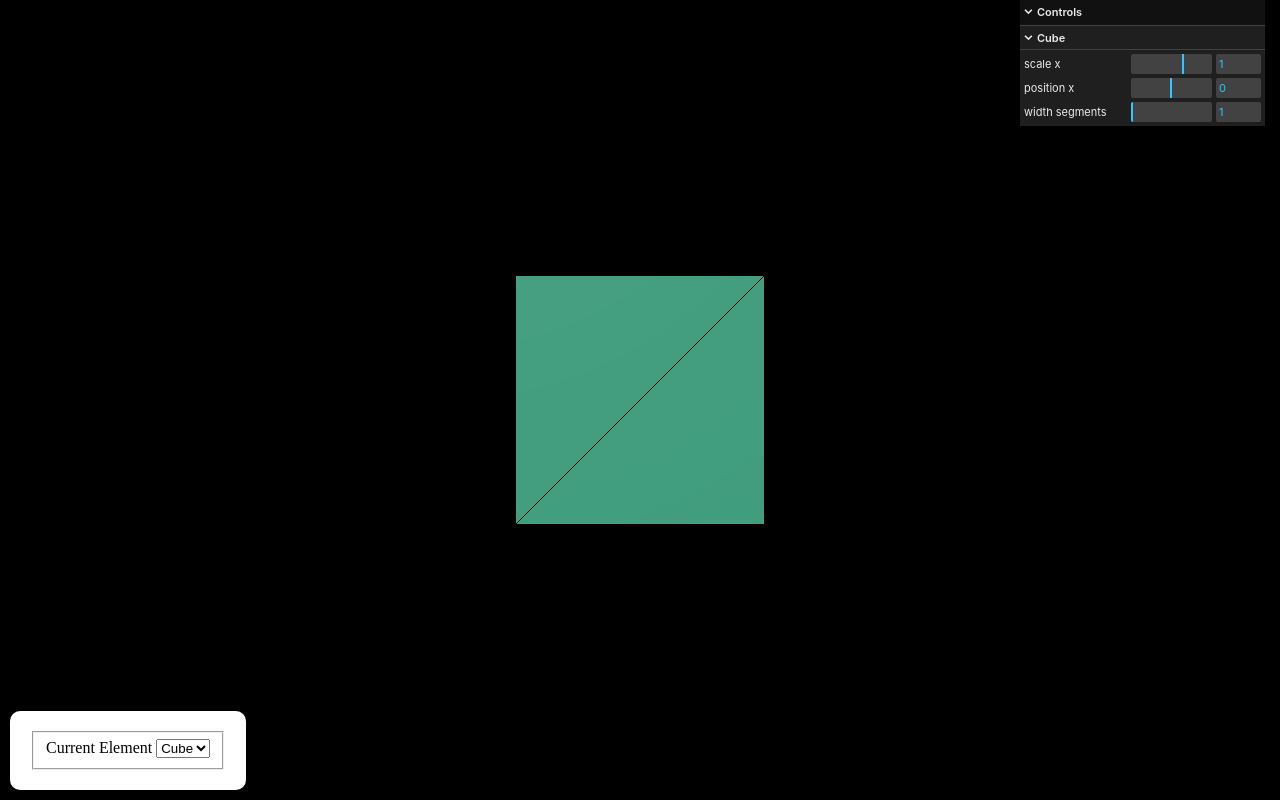
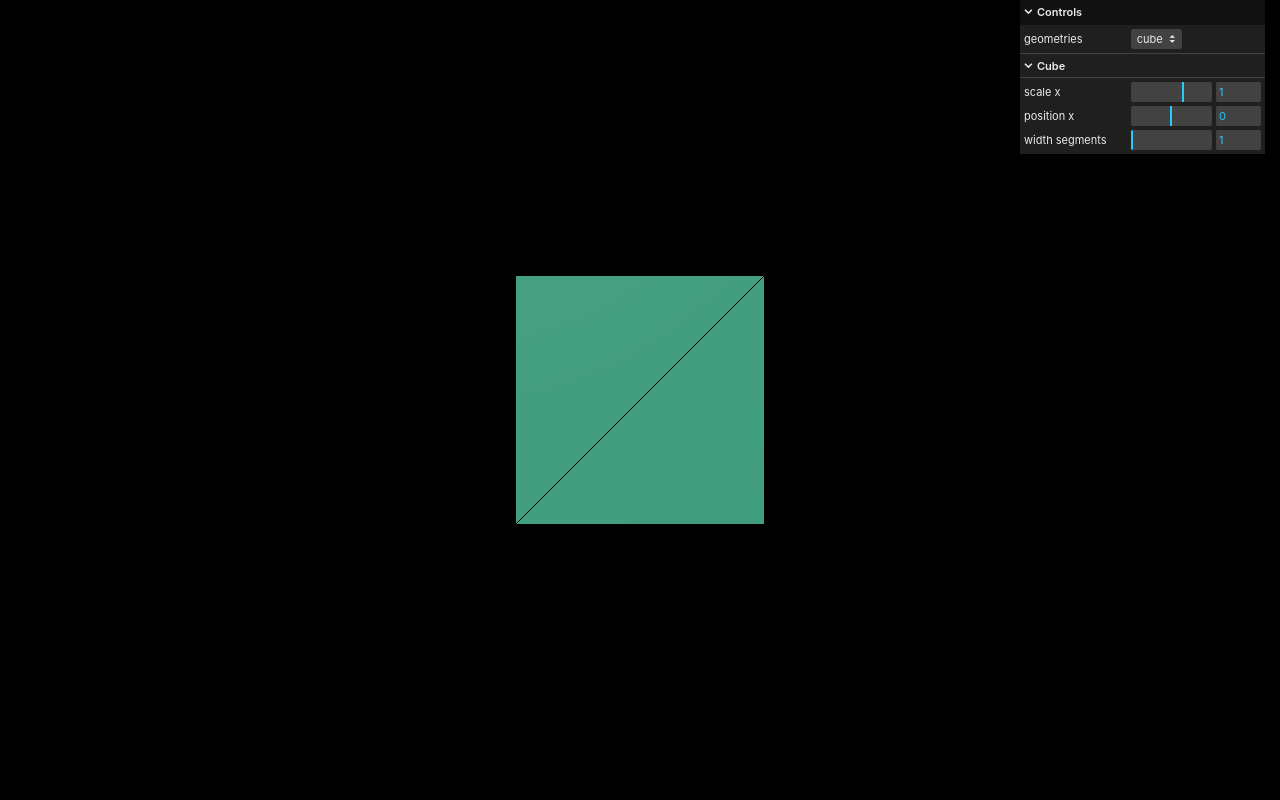
Before and after one commit to irvingvjuarez/threejs-fundamentals, a website built with Vite: page index.html in a window 1280 px wide. Built offline with nearby package versions, Linux system fonts and the light colour scheme.

Commit message:
Modifying dropdown for the one built-in

```diff
--- a/index.html
+++ b/index.html
@@ -6,15 +6,6 @@
         <link rel="stylesheet" type="text/css" href="style.css">
 	</head>
 	<body>
-		<section class="config">
-			<form class="config-form">
-				<fieldset>
-					<label for="primitives-select">Current Element</label>
-					<select id="primitives-select">
-					</select>
-				</fieldset>
-			</form>
-		</section>
         <canvas id="threejs-container"></canvas>
 		<script type="module" src="/main.js"></script>
 	</body>
--- a/setup/index.js
+++ b/setup/index.js
@@ -4,6 +4,7 @@ import { renderer } from '../utils/renderer';
 import { render, requestRenderIfNotRequested } from '../utils/render';
 import { camera } from '../utils/camera';
 import { scene } from '../utils/scene';
+import { gui } from '../utils/gui';
 
 export function setup() {
     // Creating a scene
@@ -34,6 +35,12 @@ export function setup() {
     controls.addEventListener('change', () => requestRenderIfNotRequested(renderRequested));
     window.addEventListener('resize', () => requestRenderIfNotRequested(renderRequested));
 
+    // Adding list of figures in gui
+    gui.add({geometries: 'Cube'}, 'geometries', {
+        cube: 'Cube',
+        circle: 'Circle'
+    })
+
     // Returning flag
     return renderRequested;
 }
--- a/setup/populatePrimitives.js
+++ b/setup/populatePrimitives.js
@@ -1,3 +1,4 @@
+import { gui } from '../utils/gui';
 import { makeInstance } from '../utils/makeInstance';
 import { render, requestRenderIfNotRequested } from '../utils/render';
 import { scene } from '../utils/scene';
@@ -22,43 +23,13 @@ function getPrimitives(renderRequested) {
     ];
 }
 
-function renderPrimitives(selectElement, primitives, renderRequested) {
-    const [optionSelected] = selectElement.selectedOptions;
-    const primitiveSelected = primitives.find(primitive => primitive.name === optionSelected.value);
-    const currentInstance = primitiveSelected.handler();
-
-    const form = document.querySelector('.config-form');
-    form.addEventListener('submit', event => event.preventDefault());
-
-    // form.addEventListener("input", (event) => {
-    //     const { target } = event;
-
-    //     switch (target.name) {
-    //         case 'position':
-    //             currentInstance.position[target.id] = Number(target.value);
-    //         break;
-    //     }
-    //     render(renderRequested);
-    // });
+function renderPrimitives(primitives, renderRequested) {
+    const [geometries] = gui.controllers;
+    const currentGeometry = geometries.initialValue;
+    const currentInstance = primitives.find(primitive => primitive.name === currentGeometry)?.handler();
 }
 
 export function populatePrimitives(renderRequested) {
-    const selectElement = document.getElementById('primitives-select');
     const primitives = getPrimitives(renderRequested);
-
-    const optionList = primitives.map(primitive => {
-        const primitiveOption = document.createElement('option');
-        primitiveOption.value = primitive.name;
-        primitiveOption.textContent = primitive.name;
-        return primitiveOption;
-    });
-
-    optionList.forEach((option, index) => {
-        if (index === 0) {
-            option.selected = true;
-        }
-        selectElement.appendChild(option)
-    });
-
-    renderPrimitives(selectElement, primitives, renderRequested);
+    renderPrimitives(primitives, renderRequested);
 }
```
